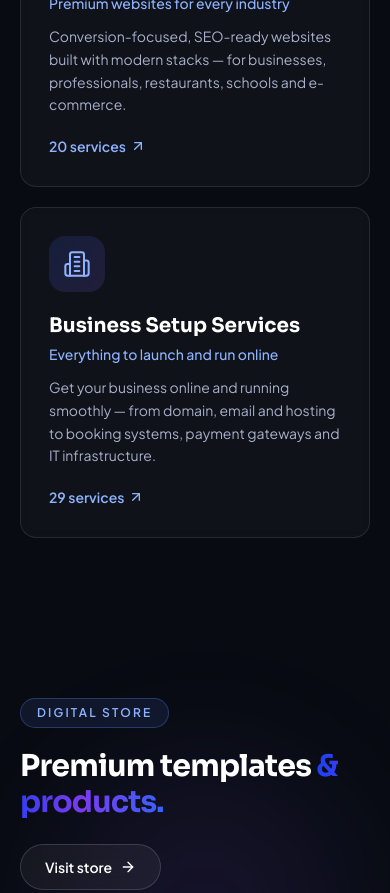
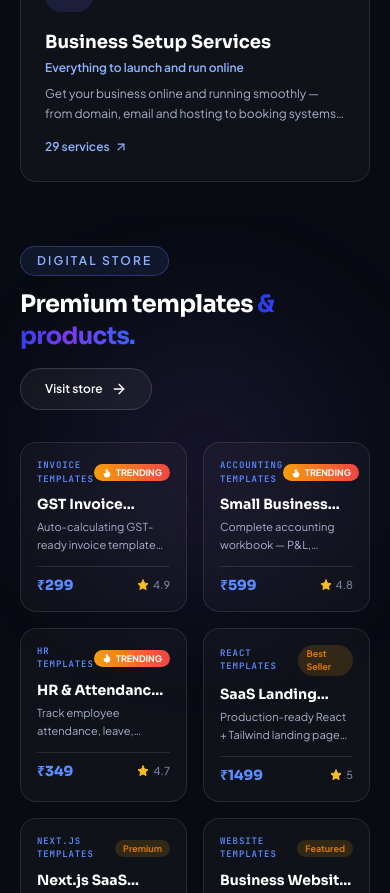
Before and after one commit to Ashwinpatilr236/arrjs-technologies, a React (Vite) app: page / in a window 390 px wide. Shown: the part 2000-2893 px from the top of the page. Built offline with nearby package versions, Linux system fonts and the light colour scheme.

Commit message:
feat: update homepage sequence (Services -> Store -> Blog -> Portfolio -> Testimonials) with 2-row grids and zero vertical gaps

```diff
--- a/src/pages/Home.tsx
+++ b/src/pages/Home.tsx
@@ -1,7 +1,9 @@
+import { useState, useEffect } from 'react';
 import { Link } from '../lib/router';
 import Hero from '../components/Hero';
-import { services, products, portfolio, testimonials, blogPosts } from '../data/content';
-import { ArrowRight, ArrowUpRight, Star, Quote } from 'lucide-react';
+import { services, portfolio, testimonials } from '../data/content';
+import { cms, type StoreProductItem, type BlogPostItem, type TestimonialItem } from '../lib/cms';
+import { ArrowRight, ArrowUpRight, Star, Quote, Flame, ShoppingBag, Clock, Play } from 'lucide-react';
 import { useReveal } from '../hooks/useReveal';
 
 export default function Home() {
@@ -9,103 +11,67 @@ export default function Home() {
     <>
       <Hero />
 
-      {/* Services preview */}
-      <section className="relative py-20 md:py-28">
+      {/* 1. Services Section */}
+      <ServicesSection />
+
+      {/* 2. Digital Store Section (Follows Services) */}
+      <StoreSection />
+
+      {/* 3. Blog Section (Follows Store) */}
+      <BlogSection />
+
+      {/* 4. Portfolio Section (Follows Blog) */}
+      <PortfolioSection />
+
+      {/* 5. Testimonials Section (Follows Portfolio) */}
+      <TestimonialsSection />
+    </>
+  );
+}
+
+/* --- 1. SERVICES SECTION --- */
+function ServicesSection() {
+  return (
+    <section id="services-preview" className="relative py-8 md:py-12">
       <div className="container-page">
-          <div className="flex flex-col items-start justify-between gap-6 sm:flex-row sm:items-end">
+        <div className="flex flex-col items-start justify-between gap-4 sm:flex-row sm:items-end">
           <div className="max-w-2xl">
             <span className="section-eyebrow">What we do</span>
-              <h2 className="mt-5 font-display text-3xl font-bold tracking-tight text-ink-900 dark:text-white sm:text-4xl">
+            <h2 className="mt-3 font-display text-2xl font-bold tracking-tight text-ink-900 dark:text-white sm:text-3xl lg:text-4xl">
               Full-stack technology <span className="text-gradient">services.</span>
             </h2>
           </div>
-            <Link to="/services" className="btn-ghost shrink-0">
+          <Link to="/services" className="btn-ghost shrink-0 text-xs">
             All services <ArrowRight className="h-4 w-4" />
           </Link>
         </div>
-          <div className="mt-10 grid grid-cols-1 gap-5 md:grid-cols-3">
+
+        {/* 2 Rows Layout: Services Cards */}
+        <div className="mt-8 grid grid-cols-1 gap-4 md:grid-cols-3">
           {services.map((s) => {
             const Icon = s.icon;
             return (
               <Link
                 to="/services"
                 key={s.id}
-                  className="card card-hover group relative overflow-hidden p-7"
+                className="card card-hover group relative overflow-hidden p-6 transition-all duration-300"
               >
-                  <span className="flex h-14 w-14 items-center justify-center rounded-2xl bg-gradient-to-br from-brand-500/15 to-violet-500/15 text-brand-600 dark:text-brand-300">
-                    <Icon className="h-7 w-7" strokeWidth={1.75} />
+                <span className="flex h-12 w-12 items-center justify-center rounded-2xl bg-gradient-to-br from-brand-500/15 to-violet-500/15 text-brand-600 dark:text-brand-300">
+                  <Icon className="h-6 w-6" strokeWidth={1.75} />
                 </span>
-                  <h3 className="mt-5 font-display text-xl font-bold text-ink-900 dark:text-white">
+                <h3 className="mt-4 font-display text-lg font-bold text-ink-900 dark:text-white">
                   {s.title}
                 </h3>
-                  <p className="mt-1 text-sm font-medium text-brand-600 dark:text-brand-300">
+                <p className="mt-1 text-xs font-semibold text-brand-600 dark:text-brand-300">
                   {s.tagline}
                 </p>
-                  <p className="mt-3 text-sm leading-relaxed text-ink-600 dark:text-ink-300">
+                <p className="mt-2 text-xs leading-relaxed text-ink-600 dark:text-ink-300 line-clamp-2">
                   {s.description}
                 </p>
-                  <p className="mt-5 inline-flex items-center gap-1 text-sm font-semibold text-brand-600 dark:text-brand-300">
-                    {s.items.length} services <ArrowUpRight className="h-4 w-4 transition-transform group-hover:rotate-12" />
+                <p className="mt-4 inline-flex items-center gap-1 text-xs font-semibold text-brand-600 dark:text-brand-300">
+                  {s.items.length} services <ArrowUpRight className="h-3.5 w-3.5 transition-transform group-hover:rotate-12" />
                 </p>
               </Link>
-              );
-            })}
-          </div>
-        </div>
-      </section>
-
-      {/* Store preview */}
-      <StorePreview />
-      <PortfolioPreview />
-      <TestimonialsPreview />
-      <BlogPreview />
-    </>
-  );
-}
-
-function StorePreview() {
-  const featured = products.slice(0, 4);
-  const { ref, visible } = useReveal();
-  return (
-    <section className="relative overflow-hidden py-20 md:py-28">
-      <div className="glow-orb left-[15%] top-[10%] h-72 w-72 bg-violet-500/10" />
-      <div className="container-page relative">
-        <div className="flex flex-col items-start justify-between gap-6 sm:flex-row sm:items-end">
-          <div className="max-w-2xl">
-            <span className="section-eyebrow">Digital Store</span>
-            <h2 className="mt-5 font-display text-3xl font-bold tracking-tight text-ink-900 dark:text-white sm:text-4xl">
-              Premium templates <span className="text-gradient">& products.</span>
-            </h2>
-          </div>
-          <Link to="/store" className="btn-ghost shrink-0">
-            Visit store <ArrowRight className="h-4 w-4" />
-          </Link>
-        </div>
-        <div ref={ref} className="mt-10 grid grid-cols-1 gap-5 sm:grid-cols-2 lg:grid-cols-4">
-          {featured.map((p, i) => {
-            const Icon = p.icon;
-            return (
-              <div
-                key={p.id}
-                style={{ transitionDelay: `${i * 60}ms` }}
-                className={`card card-hover group overflow-hidden p-5 transition-all duration-700 ${
-                  visible ? 'translate-y-0 opacity-100' : 'translate-y-6 opacity-0'
-                }`}
-              >
-                <div className="relative flex h-32 items-center justify-center overflow-hidden rounded-xl bg-gradient-to-br from-brand-500/10 via-violet-500/10 to-brand-400/10">
-                  <Icon className="h-12 w-12 text-brand-500/70 transition-transform group-hover:scale-110" strokeWidth={1.25} />
-                </div>
-                <p className="mt-3 font-mono text-[10px] uppercase tracking-widest text-ink-400">{p.category}</p>
-                <h3 className="mt-1 font-display text-sm font-semibold text-ink-900 dark:text-white">{p.title}</h3>
-                <div className="mt-2 flex items-center justify-between">
-                  <span className="font-display text-base font-bold text-ink-900 dark:text-white">
-                    {p.price === 0 ? 'Free' : `₹${p.price}`}
-                  </span>
-                  <span className="inline-flex items-center gap-1 text-xs text-ink-500 dark:text-ink-400">
-                    <Star className="h-3.5 w-3.5 fill-amber-400 text-amber-400" /> {p.rating}
-                  </span>
-                </div>
-              </div>
             );
           })}
         </div>
@@ -114,43 +80,218 @@ function StorePreview() {
   );
 }
 
-function PortfolioPreview() {
-  const items = portfolio.slice(0, 3);
+/* --- 2. DIGITAL STORE SECTION (2 Rows Grid) --- */
+function StoreSection() {
+  const [products, setProducts] = useState<StoreProductItem[]>([]);
   const { ref, visible } = useReveal();
+
+  useEffect(() => {
+    // Fetch 8 products to create 2 complete rows (4 cols x 2 rows)
+    const list = cms.getProducts();
+    setProducts(list.slice(0, 8));
+  }, []);
+
   return (
-    <section className="relative py-20 md:py-28">
+    <section id="store-preview" className="relative overflow-hidden py-8 md:py-12">
+      <div className="glow-orb left-[15%] top-[10%] h-72 w-72 bg-violet-500/10" />
+      <div className="container-page relative">
+        <div className="flex flex-col items-start justify-between gap-4 sm:flex-row sm:items-end">
+          <div className="max-w-2xl">
+            <span className="section-eyebrow">Digital Store</span>
+            <h2 className="mt-3 font-display text-2xl font-bold tracking-tight text-ink-900 dark:text-white sm:text-3xl lg:text-4xl">
+              Premium templates <span className="text-gradient">& products.</span>
+            </h2>
+          </div>
+          <Link to="/store" className="btn-ghost shrink-0 text-xs">
+            Visit store <ArrowRight className="h-4 w-4" />
+          </Link>
+        </div>
+
+        {/* 2 Rows Grid: 4 columns x 2 rows on large screens = 8 products */}
+        <div ref={ref} className="mt-8 grid grid-cols-2 sm:grid-cols-2 md:grid-cols-3 lg:grid-cols-4 gap-4">
+          {products.map((p, i) => (
+            <Link
+              key={p.id}
+              to={`/store/${p.id}`}
+              style={{ transitionDelay: `${Math.min(i, 7) * 50}ms` }}
+              className={`card card-hover group block overflow-hidden p-4 transition-all duration-500 ${
+                visible ? 'translate-y-0 opacity-100' : 'translate-y-6 opacity-0'
+              }`}
+            >
+              {/* Media Thumbnail or Compact Badge Header */}
+              {p.imageUrl ? (
+                <div className="relative h-32 w-full overflow-hidden rounded-xl bg-slate-900 mb-3">
+                  <img src={p.imageUrl} alt={p.title} className="h-full w-full object-cover transition-transform duration-500 group-hover:scale-105" />
+                  {p.isTrending && (
+                    <span className="absolute top-2 left-2 rounded-full bg-gradient-to-r from-amber-500 to-red-500 text-white px-2 py-0.5 text-[9px] font-bold uppercase flex items-center gap-1 shadow-sm">
+                      <Flame className="h-2.5 w-2.5 fill-current" /> Trending
+                    </span>
+                  )}
+                </div>
+              ) : (
+                <div className="flex items-center justify-between mb-2">
+                  <span className="font-mono text-[9px] uppercase tracking-widest text-brand-600 dark:text-brand-400 font-bold">
+                    {p.category}
+                  </span>
+                  {p.isTrending ? (
+                    <span className="rounded-full bg-gradient-to-r from-amber-500 to-red-500 text-white px-2 py-0.5 text-[9px] font-bold uppercase flex items-center gap-1 shadow-sm">
+                      <Flame className="h-2.5 w-2.5 fill-current" /> Trending
+                    </span>
+                  ) : p.badge ? (
+                    <span className="bg-amber-500/15 text-amber-600 text-[9px] font-bold px-2 py-0.5 rounded-full">
+                      {p.badge}
+                    </span>
+                  ) : null}
+                </div>
+              )}
+
+              <h3 className="font-display text-sm font-bold text-ink-900 dark:text-white line-clamp-1 group-hover:text-brand-600 dark:group-hover:text-brand-300">
+                {p.title}
+              </h3>
+
+              <p className="mt-1 text-[11px] leading-relaxed text-ink-600 dark:text-ink-300 line-clamp-2">
+                {p.description}
+              </p>
+
+              <div className="mt-3 flex items-center justify-between pt-2 border-t border-ink-100 dark:border-white/10">
+                <span className="font-display text-sm font-extrabold text-brand-600 dark:text-brand-400">
+                  {p.price === 0 ? 'Free' : `₹${p.price}`}
+                </span>
+                <span className="inline-flex items-center gap-1 text-[11px] font-medium text-ink-500 dark:text-ink-400">
+                  <Star className="h-3 w-3 fill-amber-400 text-amber-400" /> {p.rating || 5.0}
+                </span>
+              </div>
+            </Link>
+          ))}
+        </div>
+      </div>
+    </section>
+  );
+}
+
+/* --- 3. BLOG SECTION (Follows Store - 2 Rows Grid) --- */
+function BlogSection() {
+  const [blogs, setBlogs] = useState<BlogPostItem[]>([]);
+  const { ref, visible } = useReveal();
+
+  useEffect(() => {
+    // Fetch 6 articles to create 2 rows (3 cols x 2 rows = 6 items)
+    const list = cms.getBlogs().filter((b) => b.status === 'published');
+    setBlogs(list.slice(0, 6));
+  }, []);
+
+  return (
+    <section id="blog-preview" className="relative py-8 md:py-12">
       <div className="container-page">
-        <div className="flex flex-col items-start justify-between gap-6 sm:flex-row sm:items-end">
+        <div className="flex flex-col items-start justify-between gap-4 sm:flex-row sm:items-end">
+          <div className="max-w-2xl">
+            <span className="section-eyebrow">Blog & Insights</span>
+            <h2 className="mt-3 font-display text-2xl font-bold tracking-tight text-ink-900 dark:text-white sm:text-3xl lg:text-4xl">
+              Technology, AI & business <span className="text-gradient">insights.</span>
+            </h2>
+          </div>
+          <Link to="/blog" className="btn-ghost shrink-0 text-xs">
+            All posts <ArrowRight className="h-4 w-4" />
+          </Link>
+        </div>
+
+        {/* 2 Rows Grid: 3 columns x 2 rows = 6 articles */}
+        <div ref={ref} className="mt-8 grid grid-cols-1 md:grid-cols-2 lg:grid-cols-3 gap-4">
+          {blogs.map((post, i) => {
+            const slug = post.slug || post.id;
+            const formattedDate = new Date(post.date).toLocaleDateString('en-US', {
+              month: 'short',
+              day: 'numeric',
+            });
+            return (
+              <Link
+                key={post.id}
+                to={`/blog/${slug}`}
+                style={{ transitionDelay: `${Math.min(i, 5) * 60}ms` }}
+                className={`card card-hover group block overflow-hidden p-5 transition-all duration-500 ${
+                  visible ? 'translate-y-0 opacity-100' : 'translate-y-6 opacity-0'
+                }`}
+              >
+                <div className="flex items-center justify-between mb-2">
+                  <span className="rounded-full px-2.5 py-0.5 text-[10px] font-semibold bg-brand-500/15 text-brand-600 dark:text-brand-300">
+                    {post.category}
+                  </span>
+                  {post.isTrending && (
+                    <span className="rounded-full px-2.5 py-0.5 text-[10px] font-bold bg-gradient-to-r from-amber-500 to-red-500 text-white flex items-center gap-1 shadow-xs">
+                      <Flame className="h-3 w-3 fill-current" /> TRENDING
+                    </span>
+                  )}
+                </div>
+
+                <div className="text-[11px] text-ink-500 dark:text-ink-400 flex items-center gap-2 mb-1">
+                  <span>{formattedDate}</span>
+                  <span>·</span>
+                  <span className="inline-flex items-center gap-1">
+                    <Clock className="h-3 w-3" /> {post.readTime}
+                  </span>
+                </div>
+
+                <h3 className="font-display text-base font-bold text-ink-900 dark:text-white line-clamp-2 group-hover:text-brand-600 dark:group-hover:text-brand-300">
+                  {post.title}
+                </h3>
+
+                <p className="mt-1.5 text-xs text-ink-600 dark:text-ink-300 line-clamp-2">
+                  {post.excerpt}
+                </p>
+
+                <div className="mt-3 flex items-center gap-1 text-xs font-bold text-brand-600 dark:text-brand-400 group-hover:text-brand-500">
+                  Read article <ArrowRight className="h-3.5 w-3.5 transition-transform group-hover:translate-x-1" />
+                </div>
+              </Link>
+            );
+          })}
+        </div>
+      </div>
+    </section>
+  );
+}
+
+/* --- 4. PORTFOLIO SECTION (2 Rows Grid) --- */
+function PortfolioSection() {
+  const items = portfolio.slice(0, 6);
+  const { ref, visible } = useReveal();
+
+  return (
+    <section id="portfolio-preview" className="relative py-8 md:py-12">
+      <div className="container-page">
+        <div className="flex flex-col items-start justify-between gap-4 sm:flex-row sm:items-end">
           <div className="max-w-2xl">
             <span className="section-eyebrow">Portfolio</span>
-            <h2 className="mt-5 font-display text-3xl font-bold tracking-tight text-ink-900 dark:text-white sm:text-4xl">
+            <h2 className="mt-3 font-display text-2xl font-bold tracking-tight text-ink-900 dark:text-white sm:text-3xl lg:text-4xl">
               Projects that <span className="text-gradient">delivered results.</span>
             </h2>
           </div>
-          <Link to="/portfolio" className="btn-ghost shrink-0">
+          <Link to="/portfolio" className="btn-ghost shrink-0 text-xs">
             View all <ArrowRight className="h-4 w-4" />
           </Link>
         </div>
-        <div ref={ref} className="mt-10 grid grid-cols-1 gap-5 sm:grid-cols-3">
+
+        {/* 2 Rows Grid: 3 columns x 2 rows = 6 items */}
+        <div ref={ref} className="mt-8 grid grid-cols-1 md:grid-cols-2 lg:grid-cols-3 gap-4">
           {items.map((p, i) => (
             <article
               key={p.id}
-              style={{ transitionDelay: `${i * 70}ms` }}
-              className={`card card-hover group overflow-hidden transition-all duration-700 ${
+              style={{ transitionDelay: `${Math.min(i, 5) * 60}ms` }}
+              className={`card card-hover group overflow-hidden transition-all duration-500 ${
                 visible ? 'translate-y-0 opacity-100' : 'translate-y-6 opacity-0'
               }`}
             >
-              <div className={`relative h-40 overflow-hidden bg-gradient-to-br ${p.gradient}`}>
+              <div className={`relative h-32 overflow-hidden bg-gradient-to-br ${p.gradient}`}>
                 <div className="absolute inset-0 bg-grid-dark opacity-30" style={{ backgroundSize: '32px 32px' }} />
-                <span className="absolute left-4 top-4 rounded-full bg-white/20 px-2.5 py-1 text-[10px] font-semibold uppercase tracking-wider text-white backdrop-blur">
+                <span className="absolute left-3 top-3 rounded-full bg-white/20 px-2.5 py-0.5 text-[10px] font-semibold uppercase tracking-wider text-white backdrop-blur">
                   {p.category}
                 </span>
-                <ArrowUpRight className="absolute right-4 top-4 h-6 w-6 text-white/80 transition-transform group-hover:rotate-12" />
+                <ArrowUpRight className="absolute right-3 top-3 h-5 w-5 text-white/80 transition-transform group-hover:rotate-12" />
               </div>
-              <div className="p-5">
-                <h3 className="font-display text-lg font-semibold text-ink-900 dark:text-white">{p.title}</h3>
-                <p className="mt-1 text-xs font-medium text-ink-500 dark:text-ink-400">{p.client}</p>
-                <p className="mt-3 text-sm font-medium text-brand-600 dark:text-brand-300">{p.result}</p>
+              <div className="p-4">
+                <h3 className="font-display text-base font-bold text-ink-900 dark:text-white">{p.title}</h3>
+                <p className="mt-0.5 text-[11px] font-medium text-ink-500 dark:text-ink-400">{p.client}</p>
+                <p className="mt-2 text-xs font-semibold text-brand-600 dark:text-brand-300">{p.result}</p>
               </div>
             </article>
           ))}
@@ -160,36 +301,49 @@ function PortfolioPreview() {
   );
 }
 
-function TestimonialsPreview() {
-  const items = testimonials.slice(0, 3);
+/* --- 5. TESTIMONIALS SECTION (2 Rows Grid) --- */
+function TestimonialsSection() {
+  const [items, setItems] = useState<TestimonialItem[]>([]);
+
+  useEffect(() => {
+    const list = cms.getTestimonials().filter((t) => t.isFeatured !== false);
+    setItems(list.slice(0, 6));
+  }, []);
+
   return (
-    <section className="relative py-20 md:py-28">
+    <section id="testimonials-preview" className="relative py-8 md:py-12">
       <div className="container-page">
-        <div className="flex flex-col items-start justify-between gap-6 sm:flex-row sm:items-end">
+        <div className="flex flex-col items-start justify-between gap-4 sm:flex-row sm:items-end">
           <div className="max-w-2xl">
             <span className="section-eyebrow">Testimonials</span>
-            <h2 className="mt-5 font-display text-3xl font-bold tracking-tight text-ink-900 dark:text-white sm:text-4xl">
+            <h2 className="mt-3 font-display text-2xl font-bold tracking-tight text-ink-900 dark:text-white sm:text-3xl lg:text-4xl">
               Loved by clients <span className="text-gradient">across Vadodara.</span>
             </h2>
           </div>
         </div>
-        <div className="mt-10 grid grid-cols-1 gap-5 md:grid-cols-3">
+
+        {/* 2 Rows Grid: 3 columns x 2 rows = 6 reviews */}
+        <div className="mt-8 grid grid-cols-1 md:grid-cols-2 lg:grid-cols-3 gap-4">
           {items.map((t) => (
-            <figure key={t.id} className="card card-hover relative p-6">
-              <Quote className="h-8 w-8 text-brand-500/30" />
-              <div className="mt-2 flex items-center gap-1 text-amber-400">
-                {[...Array(t.rating)].map((_, s) => (
-                  <Star key={s} className="h-4 w-4 fill-current" />
+            <figure key={t.id} className="card card-hover relative p-5 flex flex-col justify-between">
+              <div>
+                <Quote className="h-6 w-6 text-brand-500/30" />
+                <div className="mt-1 flex items-center gap-1 text-amber-400">
+                  {[...Array(t.rating || 5)].map((_, s) => (
+                    <Star key={s} className="h-3.5 w-3.5 fill-current" />
                   ))}
                 </div>
-              <blockquote className="mt-3 text-sm leading-relaxed text-ink-700 dark:text-ink-200">"{t.quote}"</blockquote>
-              <figcaption className="mt-5 flex items-center gap-3">
-                <span className="flex h-11 w-11 items-center justify-center rounded-full bg-gradient-to-br from-brand-500 to-violet-600 text-sm font-bold text-white">
-                  {t.initials}
+                <blockquote className="mt-2 text-xs leading-relaxed text-ink-700 dark:text-ink-200 line-clamp-3">
+                  "{t.quote}"
+                </blockquote>
+              </div>
+              <figcaption className="mt-4 flex items-center gap-3 pt-3 border-t border-ink-100 dark:border-white/10">
+                <span className="flex h-9 w-9 items-center justify-center rounded-full bg-gradient-to-br from-brand-500 to-violet-600 text-xs font-bold text-white">
+                  {t.initials || t.name.slice(0, 2).toUpperCase()}
                 </span>
                 <div>
-                  <p className="text-sm font-semibold text-ink-900 dark:text-white">{t.name}</p>
-                  <p className="text-xs text-ink-500 dark:text-ink-400">{t.role}</p>
+                  <p className="text-xs font-bold text-ink-900 dark:text-white">{t.name}</p>
+                  <p className="text-[10px] text-ink-500 dark:text-ink-400">{t.role}</p>
                 </div>
               </figcaption>
             </figure>
@@ -199,50 +353,3 @@ function TestimonialsPreview() {
     </section>
   );
 }
-
-function BlogPreview() {
-  const items = blogPosts.slice(0, 3);
-  const { ref, visible } = useReveal();
-  return (
-    <section className="relative py-20 md:py-28">
-      <div className="container-page">
-        <div className="flex flex-col items-start justify-between gap-6 sm:flex-row sm:items-end">
-          <div className="max-w-2xl">
-            <span className="section-eyebrow">Blog & Insights</span>
-            <h2 className="mt-5 font-display text-3xl font-bold tracking-tight text-ink-900 dark:text-white sm:text-4xl">
-              Latest from <span className="text-gradient">the blog.</span>
-            </h2>
-          </div>
-          <Link to="/blog" className="btn-ghost shrink-0">
-            All posts <ArrowRight className="h-4 w-4" />
-          </Link>
-        </div>
-        <div ref={ref} className="mt-10 grid grid-cols-1 gap-5 sm:grid-cols-3">
-          {items.map((post, i) => (
-            <article
-              key={post.id}
-              style={{ transitionDelay: `${i * 70}ms` }}
-              className={`card card-hover group cursor-pointer overflow-hidden transition-all duration-700 ${
-                visible ? 'translate-y-0 opacity-100' : 'translate-y-6 opacity-0'
-              }`}
-            >
-              <div className="relative h-36 overflow-hidden bg-gradient-to-br from-brand-500/15 via-violet-500/10 to-brand-400/10">
-                <div className="absolute inset-0 bg-grid-dark opacity-30" style={{ backgroundSize: '28px 28px' }} />
-                <span className="absolute left-4 top-4 rounded-full bg-brand-500/15 px-3 py-1 text-[11px] font-semibold text-brand-600 dark:text-brand-300">
-                  {post.category}
-                </span>
-              </div>
-              <div className="p-5">
-                <p className="text-xs text-ink-500 dark:text-ink-400">{post.date} · {post.readTime}</p>
-                <h3 className="mt-2 font-display text-base font-semibold leading-snug text-ink-900 dark:text-white">
-                  {post.title}
-                </h3>
-                <p className="mt-2 text-sm text-ink-600 dark:text-ink-300">{post.excerpt}</p>
-              </div>
-            </article>
-          ))}
-        </div>
-      </div>
-    </section>
-  );
-}
```
Lines whose indentation alone changed are shown as unchanged.
